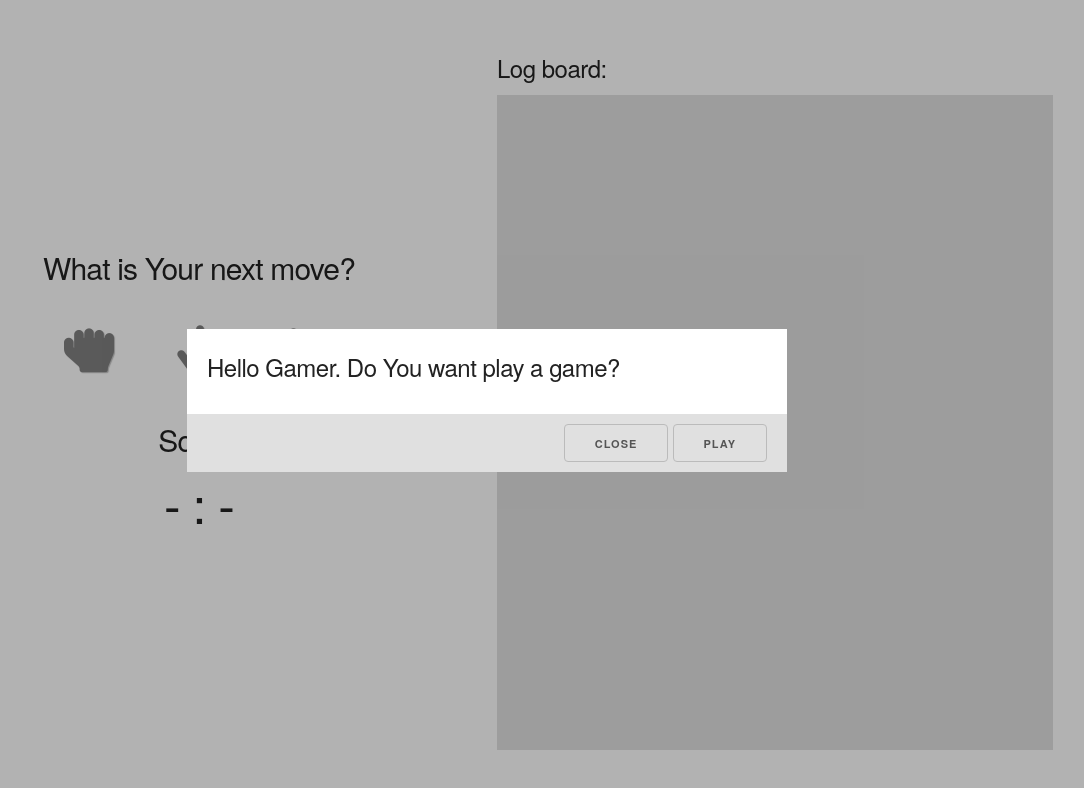
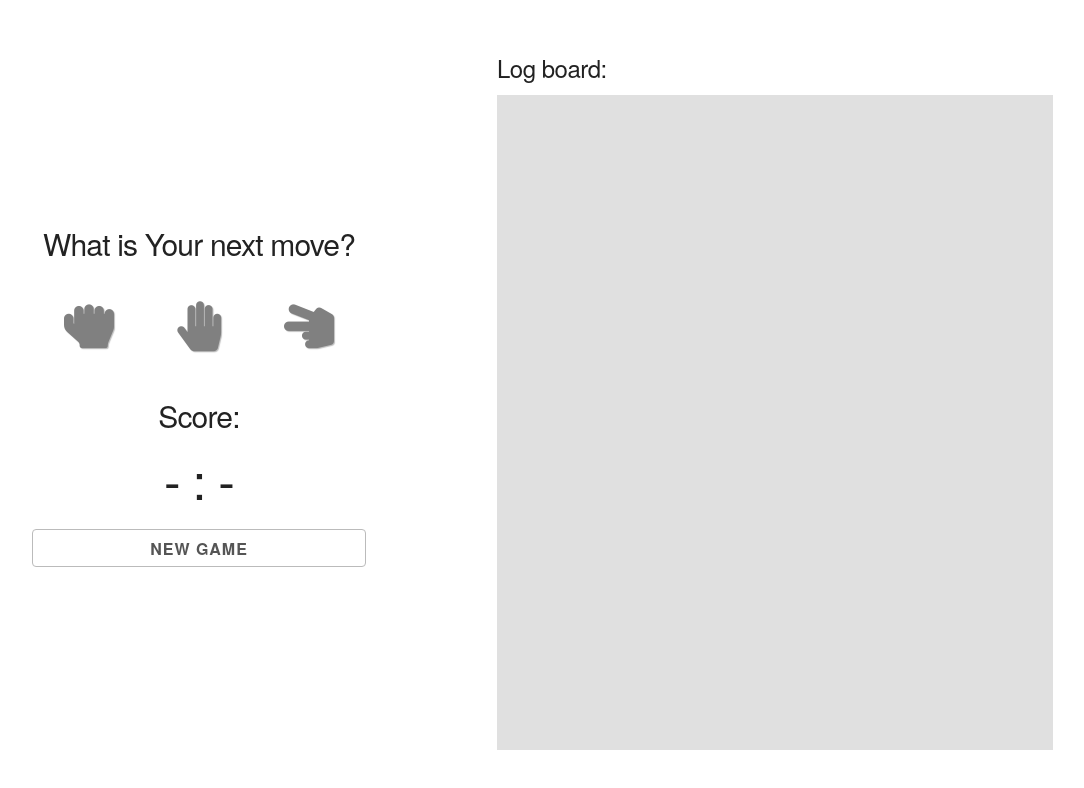
Before and after one commit to jaroslaw-bagnicki/rock-paper-scissors, a plain HTML site: page index.html in a window 1280 px wide. Shown: the whole page, without its empty margins (153-1237 px from the left). Drawn offline with Linux system fonts and the light colour scheme.

Commit message:
UI: Add 'New game' button

```diff
--- a/css/style.css
+++ b/css/style.css
@@ -34,6 +34,7 @@
   display: flex;
   flex-direction: column;
   justify-content: center;
+  align-items: center;
 }
 
 .game-btns {
@@ -86,6 +87,10 @@
   transition: .3s;
 }
 
+#new-game-btn {
+  width: 60%;
+  font-size: 1.6rem;
+}
 
 #gamelog-board {
   flex-grow: 1;
--- a/game.js
+++ b/game.js
@@ -134,4 +134,4 @@ const UIBtnsIdMap = {
    });
  }
 
- modal('Hello Gamer. Do You want play a game?', game.newGame ,"Play");
+//  modal('Hello Gamer. Do You want play a game?', game.newGame ,"Play");
--- a/index.html
+++ b/index.html
@@ -31,6 +31,7 @@
         </div>
         <h4>Score:</h4>
         <h1 id="game-score">- : -</h1>
+        <a id="new-game-btn" href="#!" class="button">New Game</a>
     </div> <!-- game-interface-wrapper end -->
 
       <div class="gamelog-wrapper">
```
Also changed, not shown: modal.html (deleted, +0 -10 lines).
